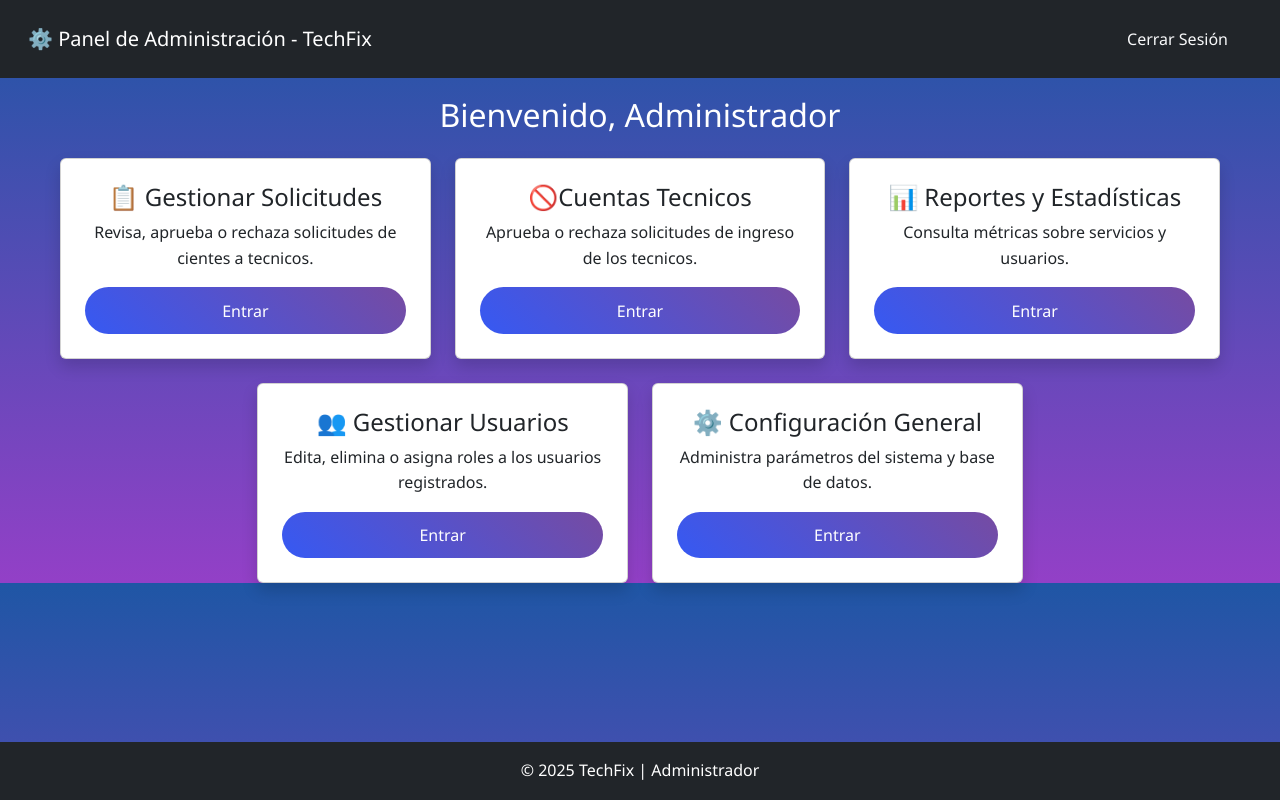
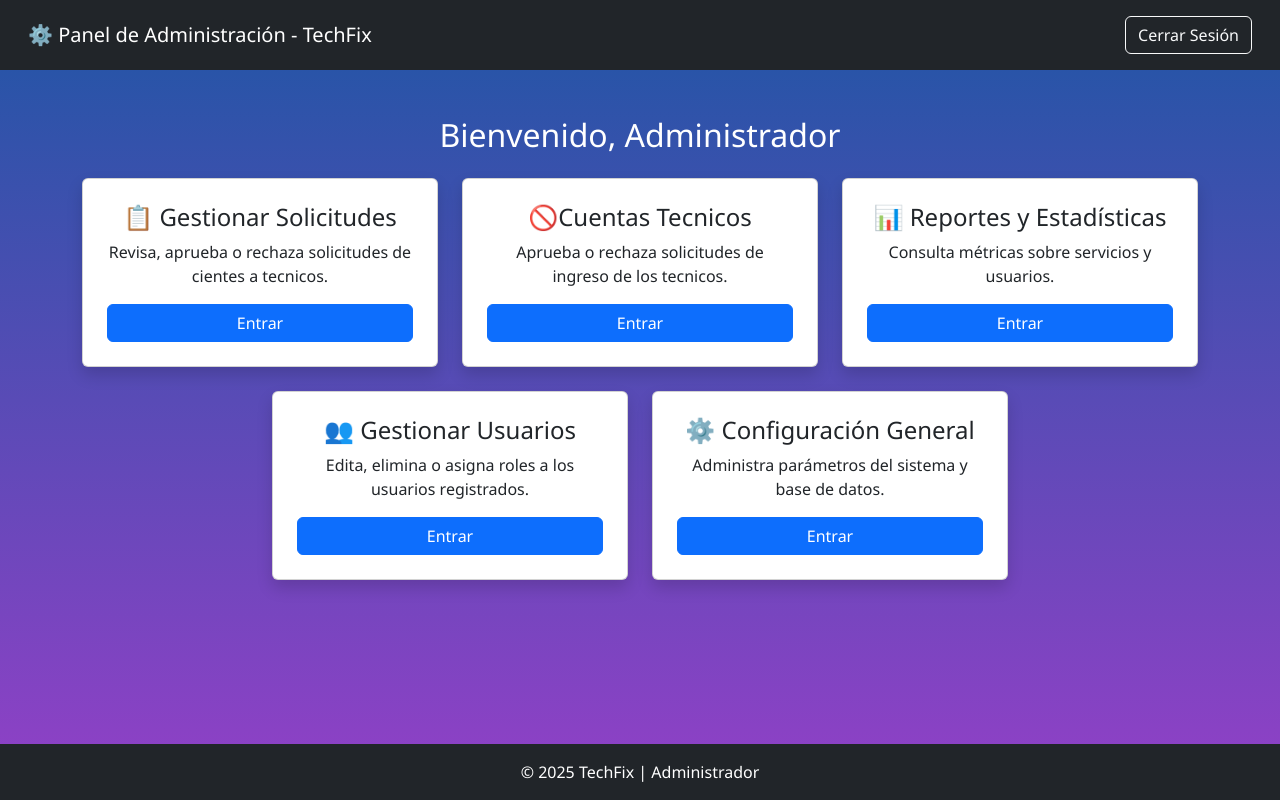
Before and after one commit to SelvinKoraddo/Proyecto-TPI-2025, a PHP site: page /Vistas/adminPanel.php in a window 1280 px wide. Run offline with PHP 8.4, Linux system fonts and the light colour scheme; the visitor is signed in with stand-in values (Sample User, id 1).

Commit message:
ya estaría todo,creo

```diff
--- a/ProyectoFase2_2025/Vistas/adminPanel.php
+++ b/ProyectoFase2_2025/Vistas/adminPanel.php
@@ -22,10 +22,9 @@ if (isset($_GET['logout'])) {
     <meta name="viewport" content="width=device-width, initial-scale=1.0">
     <title>TechFix | Panel de Administración</title>
     <link href="https://cdn.jsdelivr.net/npm/bootstrap@5.3.8/dist/css/bootstrap.min.css" rel="stylesheet">
-    <link rel="stylesheet" href="./css/estilos.css">
 </head>
 
-<body style="background: linear-gradient(180deg, #1f56a5, #9340c7); color: white;">
+<body>
 
     <!-- NAVBAR -->
     <nav class="navbar navbar-dark bg-dark p-3 fixed-top">
@@ -92,6 +91,16 @@ if (isset($_GET['logout'])) {
     <footer class="text-center mt-5 p-3 bg-dark fixed-bottom">
         <p class="mb-0">© 2025 TechFix | Administrador</p>
     </footer>
+    <style>
+        body{
+            font-family: "Segoe UI", Tahoma, Verdana, sans-serif;
+            background: linear-gradient(0deg, #9340c7, #1f56a5);
+            color: #fff;
+            min-height: 100vh;
+            display: flex;
+            padding: 20px;
+        }
+    </style>
 
 </body>
 </html>
```
